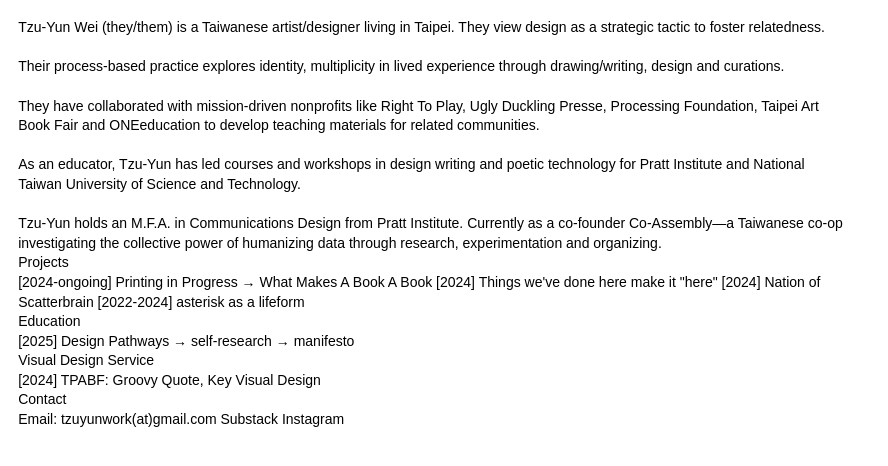
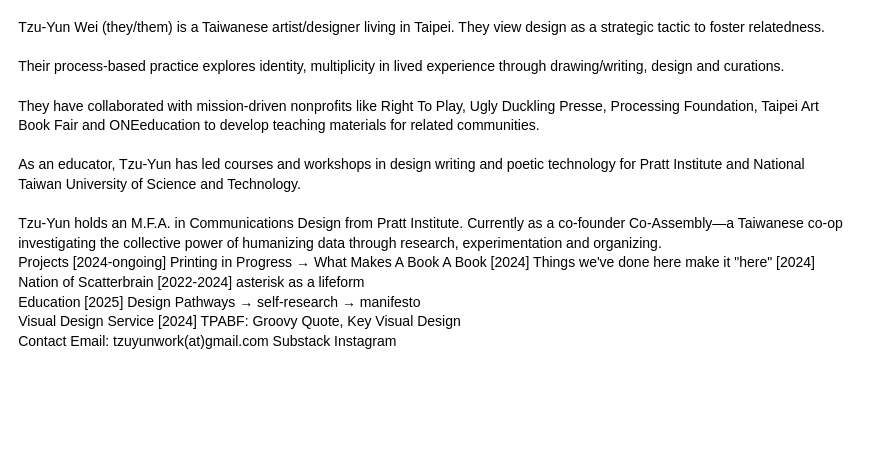
Before and after one commit to bushwa1998/playroom-website-etc, a plain HTML site: page index.html in a window 1280 px wide. Shown: the whole page, without its empty margins (0-888 px from the left). Drawn offline with Linux system fonts and the light colour scheme; a web font is replaced by a local one.

Commit message:
last one

```diff
--- a/index.html
+++ b/index.html
@@ -47,7 +47,7 @@
     </div>
 
     <div>
-        Projects<br>
+        Projects
         [2024-ongoing] Printing in Progress → What Makes A Book A Book
         [2024] Things we've done here make it "here"
         [2024] Nation of Scatterbrain
@@ -55,17 +55,17 @@
     </div>
 
     <div>
-        Education<br>
+        Education
         [2025] Design Pathways → self-research → manifesto
     </div>
 
      <div>
-        Visual Design Service<br>
+        Visual Design Service
         [2024] TPABF: Groovy Quote, Key Visual Design
     </div>
 
     <div>
-        Contact<br>
+        Contact
         Email: tzuyunwork(at)gmail.com
         Substack
         Instagram
```
